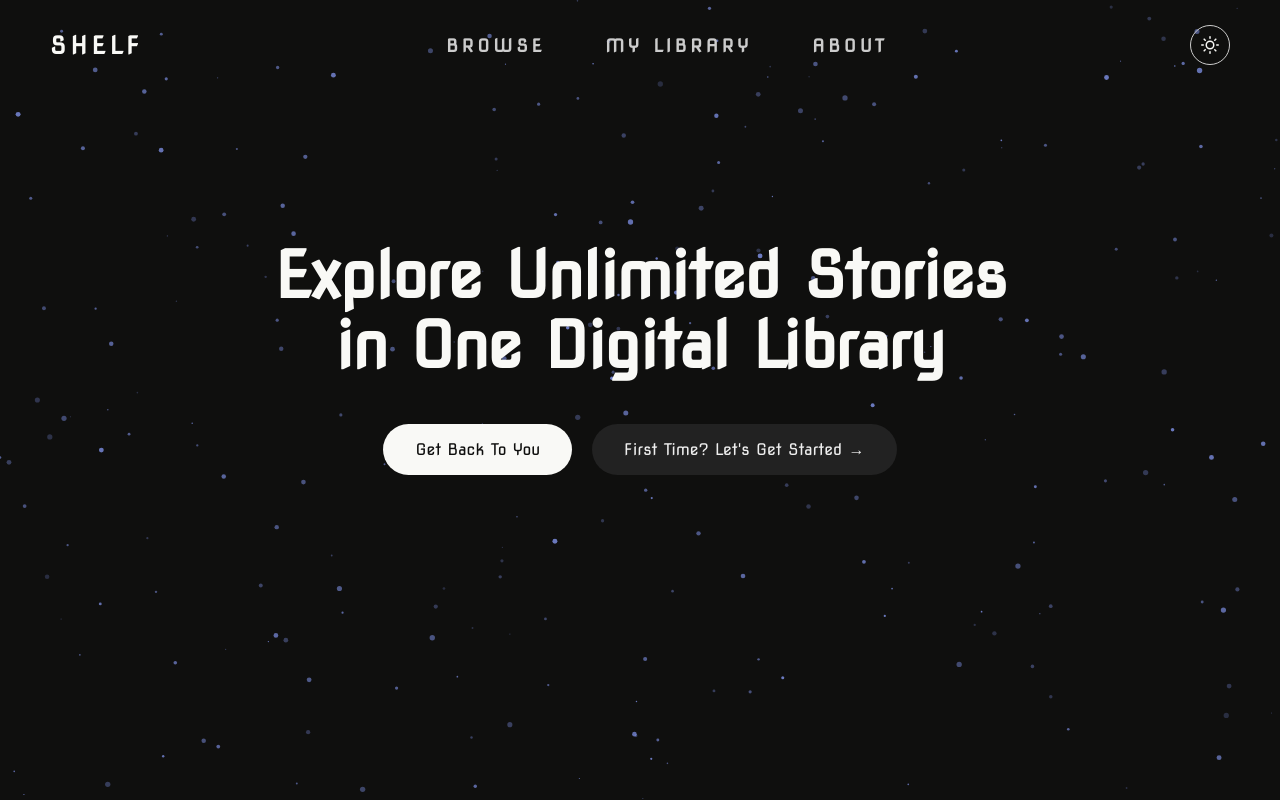
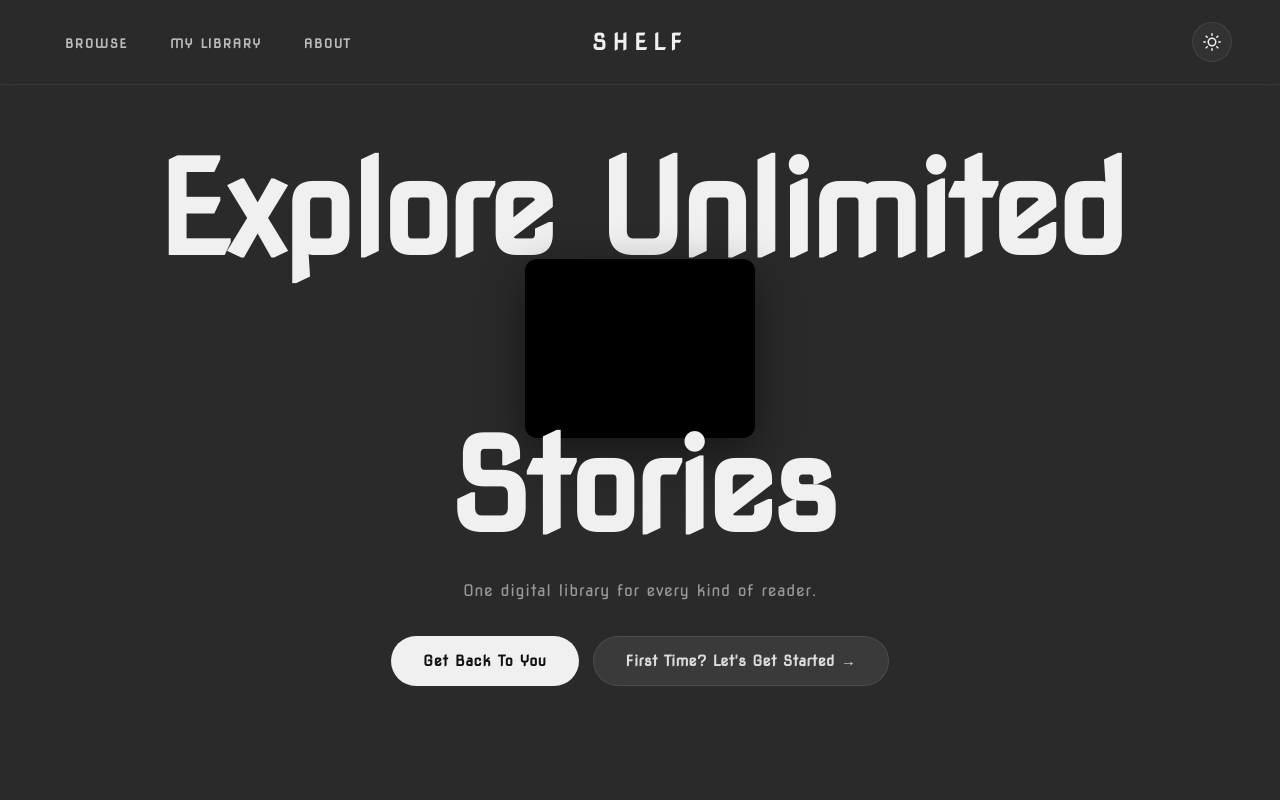
Before and after one commit to siru01/e-book, a React (Vite) app in the folder library_frontend/: page / in a window 1280 px wide. Built offline with nearby package versions, Linux system fonts and the light colour scheme; a web font is replaced by a local one.

Commit message:
homepage design change

```diff
--- a/library_frontend/src/pages/HomePage.css
+++ b/library_frontend/src/pages/HomePage.css
@@ -2,28 +2,38 @@
 
 *, *::before, *::after { box-sizing: border-box; margin: 0; padding: 0; }
 
-/* ✦ Theme Variables */
-.shelf-wrapper[data-theme="light"] {
-  --bg: #f9f9f6;
-  --text: #111;
-  --sub-text: #555;
-  --nav-link: #333;
-  --btn-secondary: #ebebea;
-  --btn-secondary-text: #444;
-  --btn-primary-hover: #333;
+/* ── Theme Variables ──────────────────────────────────────── */
+.shelf-wrapper[data-theme="dark"] {
+  --bg:                #2a2a2a;
+  --bg-secondary:      #222222;
+  --text:              #f0f0f0;
+  --text-muted:        #999;
+  --nav-link:          #bbb;
+  --nav-link-hover:    #fff;
+  --nav-border:        rgba(255,255,255,0.08);
+  --btn-primary-bg:    #f0f0f0;
+  --btn-primary-text:  #111;
+  --btn-primary-hover: #fff;
+  --btn-secondary-bg:  rgba(255,255,255,0.08);
+  --btn-secondary-text:#ddd;
 }
 
-.shelf-wrapper[data-theme="dark"] {
-  --bg: #0f0f0e;
-  --text: #f9f9f6;
-  --sub-text: #aaa;
-  --nav-link: #ccc;
-  --btn-secondary: #222;
-  --btn-secondary-text: #eee;
-  --btn-primary-hover: #ddd;
+.shelf-wrapper[data-theme="light"] {
+  --bg:                #d6d6d6;
+  --bg-secondary:      #cbcbcb;
+  --text:              #111;
+  --text-muted:        #555;
+  --nav-link:          #444;
+  --nav-link-hover:    #000;
+  --nav-border:        rgba(0,0,0,0.08);
+  --btn-primary-bg:    #111;
+  --btn-primary-text:  #f0f0f0;
+  --btn-primary-hover: #333;
+  --btn-secondary-bg:  rgba(0,0,0,0.08);
+  --btn-secondary-text:#333;
 }
 
-/* ✦ Root: full viewport, no overflow/scrollbar */
+/* ── Root ─────────────────────────────────────────────────── */
 .shelf-wrapper {
   width: 100%;
   height: 100%;
@@ -31,68 +41,82 @@
 
 .shelf-root {
   font-family: "Nova Square", sans-serif;
-  font-weight: 400;
   width: 100vw;
   height: 100vh;
   background: var(--bg);
   color: var(--text);
-  position: fixed;        /* ✦ fixed so nothing can scroll it */
+  position: fixed;
   inset: 0;
-  overflow: hidden;       /* ✦ no scrollbar ever */
+  overflow: hidden;
   display: flex;
   flex-direction: column;
-  transition: background 0.4s ease;
+  transition: background 0.4s ease, color 0.4s ease;
 }
 
-/* ─── Nav ─── */
+/* ── Nav: 3-column grid so brand is always perfectly centred ── */
 .shelf-nav {
   position: relative;
   z-index: 10;
-  display: flex;
+  display: grid;
+  grid-template-columns: 1fr auto 1fr;   /* left | brand | right */
   align-items: center;
-  justify-content: space-between;
-  padding: 25px 50px;
+  padding: 22px 48px;
   flex-shrink: 0;
+  border-bottom: 1px solid var(--nav-border);
+  backdrop-filter: blur(4px);
 }
 
-.shelf-nav-logo {
-  font-weight: 1000;
-  font-size: 1.5rem;
-  letter-spacing: 0.2em;
-  text-transform: uppercase;
-}
-
+/* LEFT column */
 .shelf-nav-links {
-  font-size: 1.2rem;
   display: flex;
-  gap: 60px;
+  gap: 8px;
   list-style: none;
-  font-weight: 1000;
-  text-transform: uppercase;
-  letter-spacing: 0.2em;
+  align-items: center;
+  justify-content: flex-start;
 }
 
 .shelf-nav-links a {
   color: var(--nav-link);
   text-decoration: none;
-  font-size: 1.1rem;
-  transition: color 0.2s;
+  font-size: 0.78rem;
+  font-weight: 700;
+  letter-spacing: 0.12em;
+  text-transform: uppercase;
+  padding: 7px 16px;
+  border-radius: 100px;
+  border: 1px solid transparent;
+  transition: color 0.2s, border-color 0.2s, background 0.2s;
 }
 
-.shelf-nav-links a:hover { color: var(--text); }
+.shelf-nav-links a:hover {
+  color: var(--nav-link-hover);
+  border-color: var(--nav-border);
+  background: rgba(128,128,128,0.12);
+}
 
-/* ✦ Compact icon-only theme toggle button */
+/* CENTER column — brand */
+.shelf-nav-logo {
+  font-size: 1.4rem;
+  font-weight: 1000;
+  letter-spacing: 0.28em;
+  text-transform: uppercase;
+  color: var(--text);
+  user-select: none;
+  justify-self: center;
+}
+
+/* RIGHT column — toggle button */
 .shelf-nav-cta {
+  justify-self: flex-end;
   width: 40px;
   height: 40px;
   border-radius: 50%;
-  border: 1.5px solid var(--nav-link);
-  background: transparent;
+  border: 1.5px solid var(--nav-border);
+  background: rgba(128,128,128,0.1);
   color: var(--text);
   display: flex;
   align-items: center;
   justify-content: center;
-  font-size: 1.1rem;
   cursor: pointer;
   transition: border-color 0.2s, transform 0.15s, background 0.2s;
   flex-shrink: 0;
@@ -100,94 +124,136 @@
 
 .shelf-nav-cta:hover {
   transform: scale(1.08);
-  background: var(--btn-secondary);
-  border-color: var(--text);
+  background: rgba(128,128,128,0.2);
+  border-color: var(--text-muted);
 }
 
-/* ─── Hero ─── */
+/* ── Hero ─────────────────────────────────────────────────── */
 .shelf-hero {
   position: relative;
   z-index: 5;
-  flex: 0.8;
+  flex: 1;
   display: flex;
   flex-direction: column;
   align-items: center;
   justify-content: center;
   text-align: center;
-  padding: 0 24px 40px;
+  padding: 0 24px 48px;
+  gap: 32px;
 }
 
-.shelf-eyebrow {
-  font-size: 0.78em;
-  letter-spacing: 0.22em;
-  text-transform: uppercase;
-  color: var(--sub-text);
-  margin-bottom: 20px;
+/* ── Staggered headline wrapper ── */
+.shelf-headline-wrap {
+  position: relative;
+  display: flex;
+  flex-direction: column;
+  align-items: center;
+  line-height: 0.92;
+  gap: 0;
+}
+
+/* Line 1 — sits behind the image */
+.shelf-headline-line {
+  display: block;
+  font-size: clamp(3.8rem, 10vw, 8.5rem);
+  font-weight: 900;
+  letter-spacing: -0.04em;
+  color: var(--text);
+  white-space: nowrap;
+}
+
+.shelf-headline-line--top {
+  position: relative;
+  z-index: 1;        /* behind the image */
+}
+
+/* Line 2 — sits in front of the image */
+.shelf-headline-line--bottom {
+  position: relative;
+  z-index: 3;        /* in front of the image */
+}
+
+/* ── Accent image (sandwiched between lines) ── */
+.shelf-hero-img-wrap {
+  position: relative;
+  z-index: 2;                  /* above line 1, below line 2 */
+  width: clamp(120px, 18vw, 240px);
+  height: clamp(100px, 14vw, 200px);
+  margin: -10px 0;             /* overlap the two lines */
+  pointer-events: none;
   display: flex;
   align-items: center;
-  gap: 8px;
+  justify-content: center;
 }
 
-.shelf-eyebrow::before {
-  content: '';
-  width: 14px;
-  height: 1px;
-  background: var(--sub-text);
+/* Black placeholder — swap this for an <img> when you have the pic */
+.shelf-hero-placeholder {
+  width: 100%;
+  height: 100%;
+  background: #000;
+  border-radius: 12px;
+  box-shadow: 0 16px 48px rgba(0,0,0,0.45);
 }
 
-.shelf-headline {
-  font-size: 4rem;
-  font-weight: 600;
-  line-height: 1.08;
-  max-width: 740px;
-  letter-spacing: -0.02em;
-  margin-bottom: 44px;
+/* ── Subtext ── */
+.shelf-subtext {
+  font-size: 1rem;
+  color: var(--text-muted);
+  letter-spacing: 0.04em;
+  max-width: 420px;
+  line-height: 1.6;
 }
 
+/* ── Action Buttons ── */
 .shelf-actions {
   display: flex;
-  gap: 20px;
+  gap: 14px;
   flex-wrap: wrap;
   justify-content: center;
 }
 
 .btn-primary {
-  background: var(--text);
-  color: var(--bg);
+  background: var(--btn-primary-bg);
+  color: var(--btn-primary-text);
   border: none;
-  padding: 16px 32px;
+  padding: 15px 32px;
   border-radius: 100px;
-  font-size: 1rem;
-  font-weight: 500;
+  font-size: 0.92rem;
+  font-weight: 700;
   cursor: pointer;
   font-family: "Nova Square", sans-serif;
+  letter-spacing: 0.04em;
   transition: transform 0.15s, box-shadow 0.2s, background 0.3s;
 }
 
 .btn-primary:hover {
   transform: translateY(-2px);
-  box-shadow: 0 8px 24px rgba(0,0,0,0.15);
+  box-shadow: 0 10px 28px rgba(0,0,0,0.25);
   background: var(--btn-primary-hover);
 }
 
 .btn-secondary {
-  background: var(--btn-secondary);
+  background: var(--btn-secondary-bg);
   color: var(--btn-secondary-text);
-  border: none;
-  padding: 16px 32px;
+  border: 1.5px solid rgba(128,128,128,0.25);
+  padding: 15px 32px;
   border-radius: 100px;
-  font-size: 1rem;
+  font-size: 0.92rem;
+  font-weight: 600;
   font-family: "Nova Square", sans-serif;
   cursor: pointer;
-  transition: transform 0.15s, background 0.3s;
+  letter-spacing: 0.02em;
+  transition: transform 0.15s, background 0.3s, border-color 0.2s;
+  backdrop-filter: blur(4px);
 }
 
 .btn-secondary:hover {
   transform: translateY(-2px);
-  opacity: 0.9;
+  background: rgba(128,128,128,0.18);
+  border-color: rgba(128,128,128,0.45);
 }
 
-/* ─── Animations ─── */
+/* ── Animations ── */
 @keyframes fadeUp {
   from { opacity: 0; transform: translateY(28px); }
   to   { opacity: 1; transform: translateY(0); }
@@ -197,19 +263,30 @@
 .fade-2 { animation: fadeUp 0.7s ease both 0.25s; }
 .fade-3 { animation: fadeUp 0.7s ease both 0.4s; }
 
-/* ✦ Mobile */
-@media (max-width: 640px) {
+/* ── Mobile ── */
+@media (max-width: 768px) {
   .shelf-nav {
-    padding: 18px 20px;
+    padding: 16px 20px;
+    grid-template-columns: auto 1fr auto;
   }
 
   .shelf-nav-links {
     display: none;
   }
 
-  .shelf-headline {
-    font-size: clamp(1.8rem, 7vw, 3rem);
-    margin-bottom: 32px;
+  .shelf-nav-logo {
+    justify-self: center;
+    font-size: 1.1rem;
+  }
+
+  .shelf-headline-line {
+    font-size: clamp(2.4rem, 12vw, 4rem);
+    white-space: normal;
+    text-align: center;
+  }
+
+  .shelf-hero-img-wrap {
+    width: clamp(140px, 60vw, 260px);
   }
 
   .shelf-actions {
@@ -217,7 +294,7 @@
     align-items: center;
     width: 100%;
     max-width: 300px;
-    gap: 14px;
+    gap: 12px;
   }
 
   .btn-primary,
--- a/library_frontend/src/pages/Homepage.jsx
+++ b/library_frontend/src/pages/Homepage.jsx
@@ -1,73 +1,7 @@
-import { useEffect, useRef, useState } from "react";
+import { useEffect, useState } from "react";
 import { useNavigate } from "react-router-dom";
 import "./HomePage.css";
 
-/* ─── Particle canvas ─── */
-function ParticleCanvas({ isDark }) {
-  const canvasRef = useRef(null);
-
-  useEffect(() => {
-    const canvas = canvasRef.current;
-    if (!canvas) return;
-
-    const ctx = canvas.getContext("2d");
-    let raf;
-    let particles = [];
-
-    const resize = () => {
-      canvas.width = window.innerWidth;
-      canvas.height = window.innerHeight;
-
-      particles = Array.from({ length: 260 }, () => ({
-        x: Math.random() * window.innerWidth,
-        y: Math.random() * window.innerHeight,
-        r: Math.random() * 2.2 + 0.5,
-        dx: (Math.random() - 0.5) * 0.18,
-        dy: (Math.random() - 0.5) * 0.18,
-        alpha: Math.random() * 0.55 + 0.2,
-      }));
-    };
-
-    resize();
-    window.addEventListener("resize", resize);
-
-    const draw = () => {
-      if (!ctx || !canvas) return;
-      ctx.clearRect(0, 0, canvas.width, canvas.height);
-
-      particles.forEach((p) => {
-        ctx.beginPath();
-        ctx.arc(p.x, p.y, p.r, 0, Math.PI * 2);
-        ctx.fillStyle = isDark
-          ? `rgba(140, 160, 255, ${p.alpha})`
-          : `rgba(60, 80, 160, ${p.alpha})`;
-        ctx.fill();
-
-        p.x += p.dx;
-        p.y += p.dy;
-
-        if (p.x < 0 || p.x > canvas.width) p.dx *= -1;
-        if (p.y < 0 || p.y > canvas.height) p.dy *= -1;
-      });
-
-      raf = requestAnimationFrame(draw);
-    };
-
-    draw();
-
-    return () => {
-      if (raf) cancelAnimationFrame(raf);
-      window.removeEventListener("resize", resize);
-    };
-  }, [isDark]);
-
-  return (
-    <canvas
-      ref={canvasRef}
-      style={{ position: "fixed", inset: 0, pointerEvents: "none", zIndex: 0 }}
-    />
-  );
-}
 
 /* ─── Main landing page ─── */
 export default function HomePage() {
@@ -87,18 +21,26 @@ export default function HomePage() {
   return (
     <div className="shelf-wrapper" data-theme={isDark ? "dark" : "light"}>
       <div className="shelf-root">
-        <ParticleCanvas isDark={isDark} />
-
+        {/* ── Nav: [links left] [brand center] [toggle right] ── */}
         <nav className="shelf-nav fade-1">
-          <span className="shelf-nav-logo">Shelf</span>
-
+          {/* LEFT */}
           <ul className="shelf-nav-links">
             <li><a href="#">Browse</a></li>
-            <li><a href="/dashboard" onClick={(e) => { e.preventDefault(); navigate("/dashboard"); }}>My Library</a></li>
+            <li>
+              <a
+                href="/dashboard"
+                onClick={(e) => { e.preventDefault(); navigate("/dashboard"); }}
+              >
+                My Library
+              </a>
+            </li>
             <li><a href="#">About</a></li>
           </ul>
 
-          {/* ✦ Icon-only toggle: sun / moon SVG */}
+          {/* CENTER */}
+          <span className="shelf-nav-logo">Shelf</span>
+
+          {/* RIGHT */}
           <button
             className="shelf-nav-cta"
             onClick={toggleDarkMode}
@@ -106,7 +48,6 @@ export default function HomePage() {
             title={isDark ? "Light mode" : "Dark mode"}
           >
             {isDark ? (
-              /* Sun icon */
               <svg width="18" height="18" viewBox="0 0 24 24" fill="none"
                 stroke="currentColor" strokeWidth="2" strokeLinecap="round" strokeLinejoin="round">
                 <circle cx="12" cy="12" r="5"/>
@@ -120,7 +61,6 @@ export default function HomePage() {
                 <line x1="18.36" y1="5.64" x2="19.78" y2="4.22"/>
               </svg>
             ) : (
-              /* Moon icon */
               <svg width="18" height="18" viewBox="0 0 24 24" fill="none"
                 stroke="currentColor" strokeWidth="2" strokeLinecap="round" strokeLinejoin="round">
                 <path d="M21 12.79A9 9 0 1 1 11.21 3 7 7 0 0 0 21 12.79z"/>
@@ -129,10 +69,32 @@ export default function HomePage() {
           </button>
         </nav>
 
+        {/* ── Hero ── */}
         <section className="shelf-hero">
-          <h1 className="shelf-headline fade-2">
-            Explore Unlimited Stories in One Digital Library
-          </h1>
+
+          {/* Staggered headline with image sandwiched between line 1 & line 2 */}
+          <div className="shelf-headline-wrap fade-2">
+
+            {/* Line 1 — z-index below the image */}
+            <span className="shelf-headline-line shelf-headline-line--top">
+              Explore Unlimited
+            </span>
+
+            {/* ── Placeholder: replace with your own image later ── */}
+            <div className="shelf-hero-img-wrap">
+              <div className="shelf-hero-placeholder" />
+            </div>
+
+            {/* Line 2 — z-index above the image */}
+            <span className="shelf-headline-line shelf-headline-line--bottom">
+              Stories
+            </span>
+          </div>
+
+          <p className="shelf-subtext fade-3">
+            One digital library for every kind of reader.
+          </p>
+
           <div className="shelf-actions fade-3">
             <button className="btn-primary" onClick={() => navigate("/login")}>
               Get Back To You
@@ -142,6 +104,7 @@ export default function HomePage() {
             </button>
           </div>
         </section>
+
       </div>
     </div>
   );
```
Also changed, not shown: library_frontend/src/assets/hero_accent.png (added).
